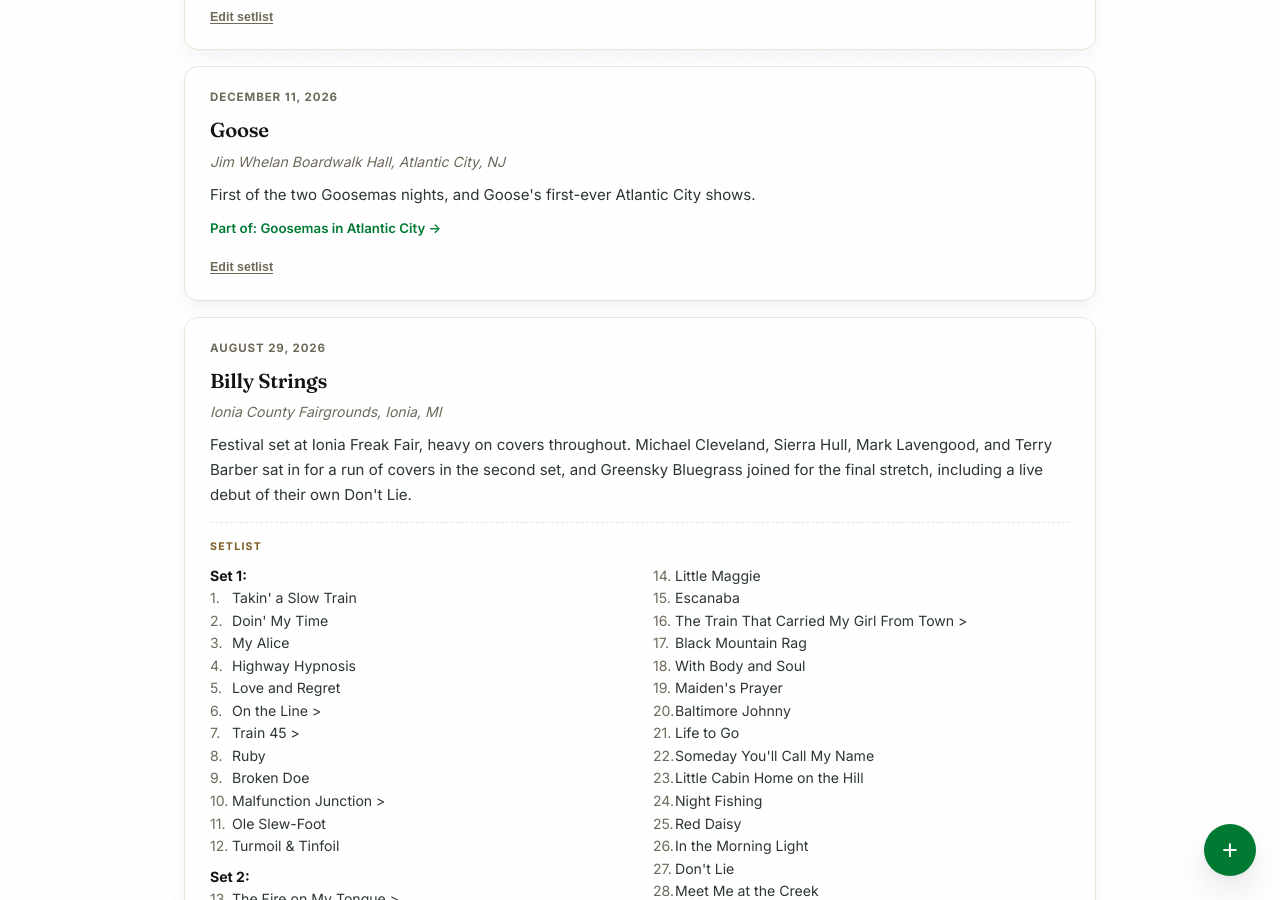
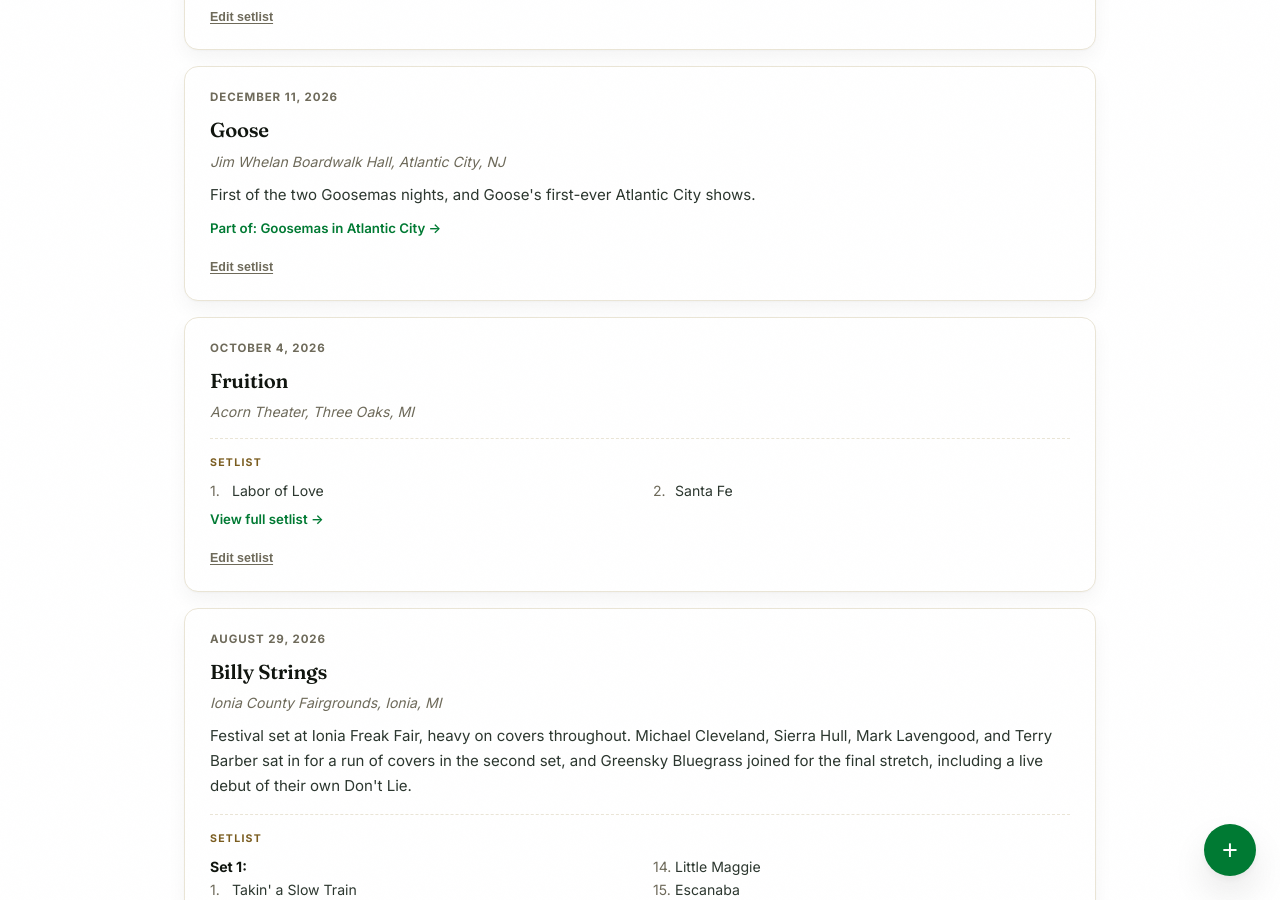
Before and after one commit to bmlanders/adventures, a Jekyll site: the page built from shows/index.html, in a window 1280 px wide and 900 px high, scrolled down 1127 px. Built offline with Jekyll 4.4.1, drawn with Linux system fonts in a browser that asks for light colours.

Commit message:
Log show: Fruition on 2026-10-04

```diff
--- a/shows/index.html
+++ b/shows/index.html
@@ -53,6 +53,20 @@
   <div class="show-venue">Jim Whelan Boardwalk Hall, Atlantic City, NJ</div>
   <p class="show-notes">First of the two Goosemas nights, and Goose's first-ever Atlantic City shows.</p>
   <a class="show-trip-link" href="{{ '/trips/goosemas-2026/' | relative_url }}">Part of: Goosemas in Atlantic City &rarr;</a>
+</div>
+
+<div class="show-entry" id="2026-10-04-fruition">
+  <div class="show-date">October 4, 2026</div>
+  <h3>Fruition</h3>
+  <div class="show-venue">Acorn Theater, Three Oaks, MI</div>
+  <div class="setlist">
+    <div class="setlist-lbl">Setlist</div>
+    <ol class="setlist-list">
+      <li>Labor of Love</li>
+      <li>Santa Fe</li>
+    </ol>
+  </div>
+  <a class="show-trip-link" href="https://www.setlist.fm/setlist/fruition/2026/acorn-theater-three-oaks-mi-137f61fd.html" target="_blank" rel="noopener">View full setlist &rarr;</a>
 </div>
 
 <div class="show-entry" id="2026-08-29-billy-strings">
```
